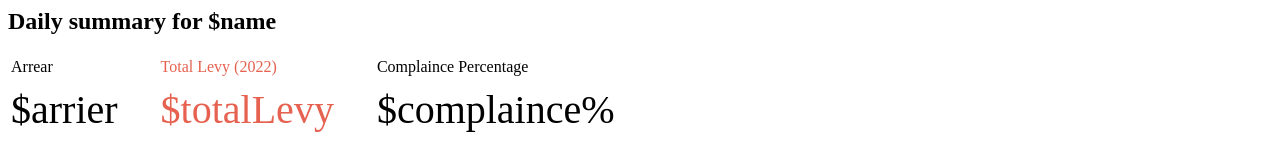
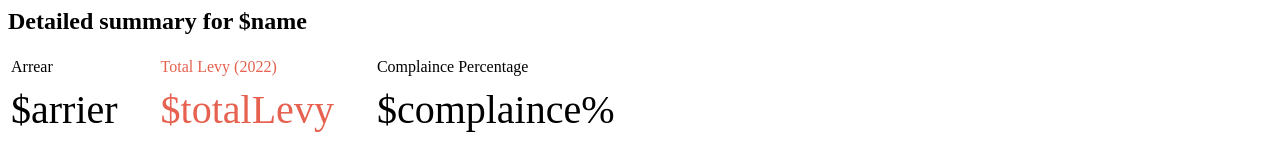
Before and after one commit to programmingwheels2020/chaithanya-backend, a website: page individual_report.html in a window 1280 px wide. Shown: the top 160 px of the page. Drawn offline with Linux system fonts and the light colour scheme.

Commit message:
Added changes

```diff
--- a/individual_report.html
+++ b/individual_report.html
@@ -68,7 +68,7 @@
 <body>
     <div class="email-container">
 
-        <h2>Daily summary for $name</h2>
+        <h2>Detailed summary for $name</h2>
 
         <table class="summaries">
             <tr>
```
